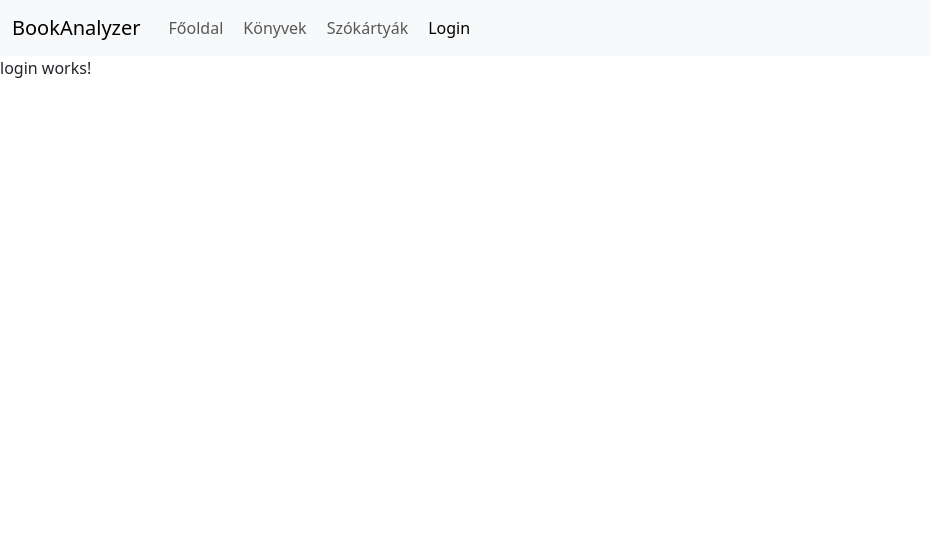
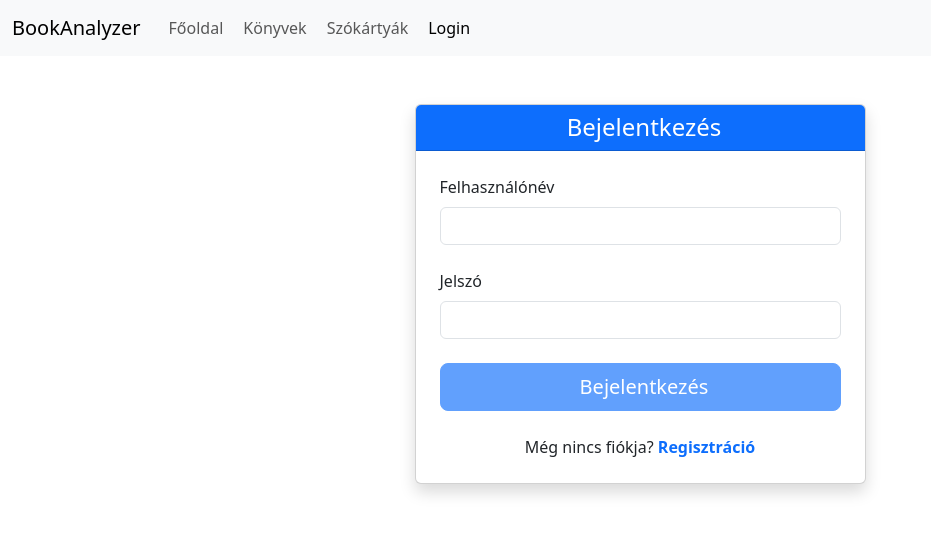
Before and after one commit to krisz1321/CVG38I-ERDEI-BookAnalysis, an Angular app in the folder FRONTEND/BookAnalyzerFrontend/: page /login in a window 1280 px wide. Shown: the top 534 px of the page, without its empty margins (0-931 px from the left). Built offline with nearby package versions, Linux system fonts and the light colour scheme.

Commit message:
Designed login form

```diff
--- a/FRONTEND/BookAnalyzerFrontend/src/app/login/login.component.html
+++ b/FRONTEND/BookAnalyzerFrontend/src/app/login/login.component.html
@@ -1,3 +1,91 @@
 <app-navigation></app-navigation>
 
-<p>login works!</p>
+<div class="container mt-5">
+  <div class="row justify-content-center">
+    <div class="col-md-6 col-lg-5">
+      <div class="card shadow">
+        <div class="card-header bg-primary text-white text-center">
+          <h4 class="mb-0">
+            <i class="bi bi-person-circle me-2"></i>
+            Bejelentkezés
+          </h4>
+        </div>
+        <div class="card-body p-4">
+
+          <!-- Siker üzenet -->
+          <div *ngIf="successMessage" class="alert alert-success alert-dismissible fade show" role="alert">
+            <i class="bi bi-check-circle me-2"></i>
+            {{ successMessage }}
+          </div>
+
+          <!-- Hiba üzenet -->
+          <div *ngIf="errorMessage" class="alert alert-danger alert-dismissible fade show" role="alert">
+            <i class="bi bi-exclamation-triangle me-2"></i>
+            {{ errorMessage }}
+          </div>
+
+          <form (ngSubmit)="sendLoginCredentials()" #loginForm="ngForm">
+
+            <!-- Felhasználónév  -->
+            <div class="form-outline mb-4">
+			<label class="form-label" for="username">Felhasználónév</label>
+              <input
+                type="text"
+                id="username"
+                class="form-control"
+                [class.is-invalid]="userName.invalid && userName.touched"
+                [class.is-valid]="userName.valid && userName.touched"
+                [(ngModel)]="loginModel.userName"
+                [formControl]="userName"
+                name="username"
+                required />
+              <div *ngIf="userName.invalid && userName.touched" class="invalid-feedback d-block">
+                {{ getUserNameErrorMessage() }}
+              </div>
+            </div>
+
+            <!-- Jelszó  -->
+            <div class="form-outline mb-4">
+			  <label class="form-label" for="password">Jelszó</label>
+              <input
+                type="password"
+                id="password"
+                class="form-control"
+                [class.is-invalid]="password.invalid && password.touched"
+                [class.is-valid]="password.valid && password.touched"
+                [(ngModel)]="loginModel.password"
+                [formControl]="password"
+                name="password"
+                required />
+              <div *ngIf="password.invalid && password.touched" class="invalid-feedback d-block">
+                {{ getPasswordErrorMessage() }}
+              </div>
+            </div>
+
+            <!-- Bejelentkezés gomb -->
+            <div class="d-grid gap-2">
+              <button
+                type="submit"
+                class="btn btn-primary btn-lg btn-block"
+                [disabled]="!checkInputs() || isLoading">
+                <span *ngIf="isLoading" class="spinner-border spinner-border-sm me-2" role="status" aria-hidden="true"></span>
+                <i *ngIf="!isLoading" class="bi bi-box-arrow-in-right me-2"></i>
+                {{ isLoading ? 'Bejelentkezés...' : 'Bejelentkezés' }}
+              </button>
+            </div>
+
+            <!-- Regisztráció link -->
+            <div class="text-center mt-4">
+              <p class="mb-0">
+                Még nincs fiókja?
+                <a [routerLink]="['/register']" class="text-primary text-decoration-none fw-bold">
+                  Regisztráció
+                </a>
+              </p>
+            </div>
+          </form>
+        </div>
+      </div>
+    </div>
+  </div>
+</div>
--- a/FRONTEND/BookAnalyzerFrontend/src/app/login/login.component.ts
+++ b/FRONTEND/BookAnalyzerFrontend/src/app/login/login.component.ts
@@ -4,7 +4,7 @@ import { FormControl, Validators } from '@angular/forms';
 import { Router, RouterModule } from '@angular/router';
 import { LoginModel } from '../_models/login_models';
 import { Environment } from '../environment/enviroment';
-import { NavigationComponent } from "../navigation/navigation.component";
+import { NavigationComponent } from '../navigation/navigation.component';
 import { CommonModule } from '@angular/common';
 import { FormsModule, ReactiveFormsModule } from '@angular/forms';
 import { TokenModel } from '../_models/token_model';
```
